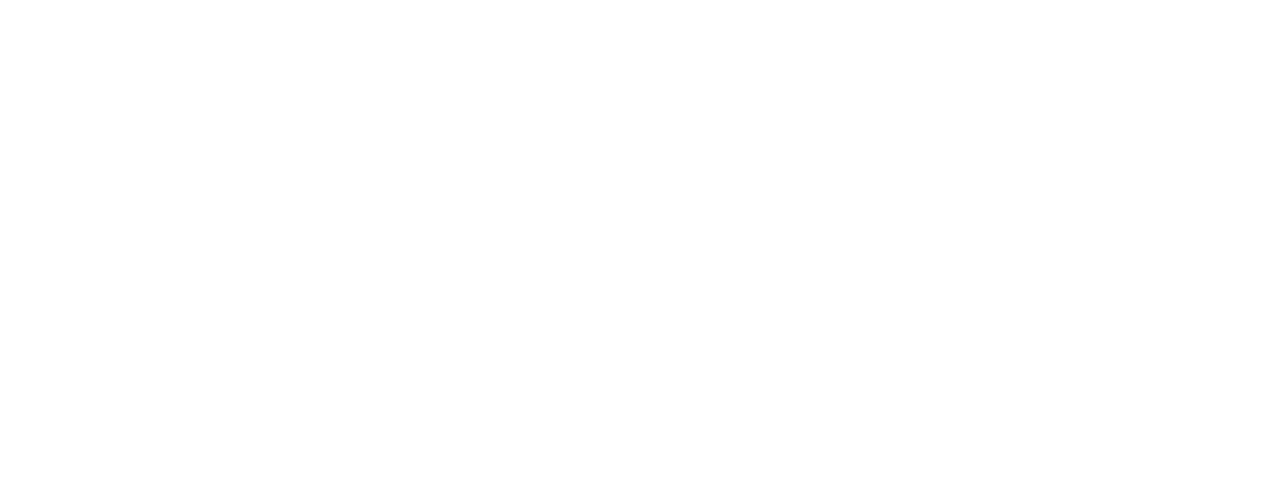
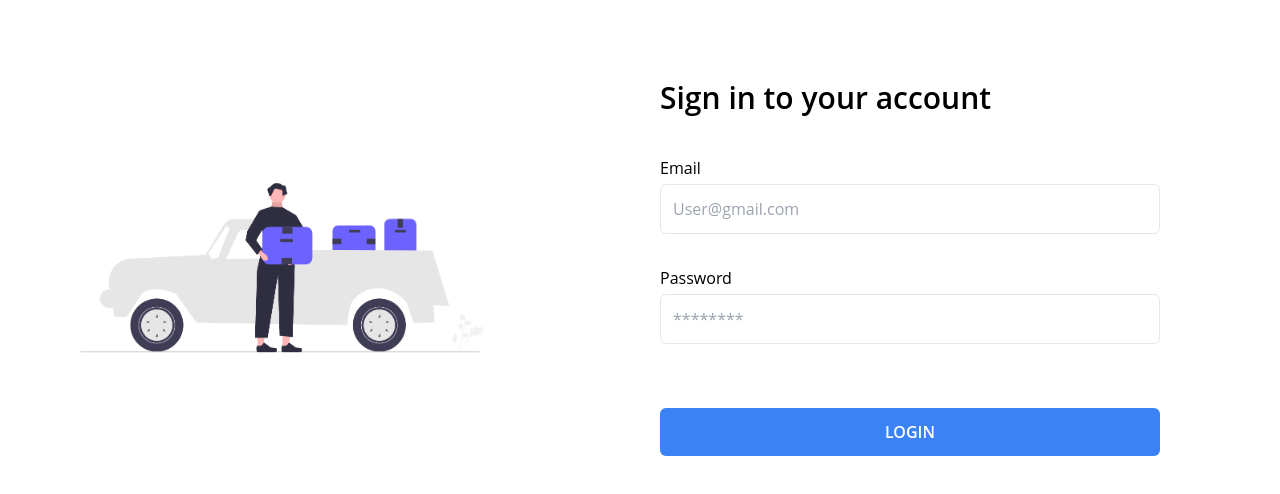
Before and after one commit to tanishk15sharma/tag-n-trac-assessment, a React (Create React App) app: page /login in a window 1280 px wide. Before the commit this address had no page. Shown: the top 494 px of the page. Built offline with nearby package versions, Linux system fonts and the light colour scheme.

Commit message:
feat: login component

```diff
--- /dev/null
+++ b/db.json
@@ -0,0 +1,31 @@
+{
+  "users": [
+    {
+      "name": "Harish Singh",
+      "email": "harish@gmail.com",
+      "id": 11,
+      "profile": "",
+      "shippments": [],
+      "password": "12345",
+      "role": "customer"
+    },
+    {
+      "name": "Palak Jain",
+      "email": "palak@gmail.com",
+      "id": 12,
+      "profile": "",
+      "shippments": [],
+      "password": "12345",
+      "role": "customer"
+    },
+    {
+      "name": "Palak Jain",
+      "email": "palak@gmail.com",
+      "id": 13,
+      "profile": "",
+      "shippments": [],
+      "password": "5555",
+      "role": "customer"
+    }
+  ]
+}
--- a/package.json
+++ b/package.json
@@ -10,6 +10,7 @@
     "@types/node": "^16.18.23",
     "@types/react": "^18.0.31",
     "@types/react-dom": "^18.0.11",
+    "axios": "^1.3.4",
     "react": "^18.2.0",
     "react-dom": "^18.2.0",
     "react-router-dom": "^6.10.0",
--- a/src/App.tsx
+++ b/src/App.tsx
@@ -1,13 +1,15 @@
 import React from "react";
 import { CustomerDashboard } from "./pages/CustomerDashboard";
 import { BrowserRouter as Router, Routes, Route } from "react-router-dom";
+import { Login } from "./pages/Login";
 
 function App() {
   return (
     <>
       <Router>
         <Routes>
-          <Route path="dashboard" element={<CustomerDashboard />} />
+          <Route path="/dashboard" element={<CustomerDashboard />} />
+          <Route path="/login" element={<Login />} />
         </Routes>
       </Router>
     </>
--- a/src/components/SendItemModal.tsx
+++ b/src/components/SendItemModal.tsx
@@ -10,7 +10,7 @@ export interface SendItemsDetails {
   status: string;
 }
 
-const SendItemModal = ({ setModal }: any) => {
+const SendItemModal = ({ setModal }: { setModal: () => void }) => {
   const [generatedCaptcha, setGeneratedCaptcha] = useState("");
   const [sendItemDetails, setSendItemDetails] = useState<SendItemsDetails>({
     pickup: "",
@@ -54,7 +54,7 @@ const SendItemModal = ({ setModal }: any) => {
 
   return (
     <main
-      onClick={() => setModal((preVal: any) => !preVal)}
+      onClick={() => setModal()}
       className="fixed inset-0 h-screen w-screen flex justify-center items-start z-30 bg-zinc-500"
     >
       <div
--- a/src/contexts/customerContext.tsx
+++ b/src/contexts/customerContext.tsx
@@ -9,24 +9,25 @@ interface UserDetails {
   email: string;
 }
 
-const userContext = createContext<any>(null);
+const userContext = createContext<{
+  userDetails: UserDetails | null;
+  setUserDetails: React.Dispatch<React.SetStateAction<UserDetails | null>>;
+} | null>(null);
 
 const UserContextProvider = ({ children }: { children: ReactNode }) => {
   const [userDetails, setUserDetails] = useState<UserDetails | null>(null);
 
+  console.log(userDetails);
   return (
     <userContext.Provider value={{ userDetails, setUserDetails }}>
       {children}
     </userContext.Provider>
   );
 };
-
 const useUser = () => {
   const context = useContext(userContext);
   if (context === null) {
-    throw new Error(
-      "useProducts must be used within a ProductsContextProvider"
-    );
+    throw new Error("useUser must be used within a UserContextProvider");
   }
   return context;
 };
--- a/src/mockData/customers.tsx
+++ b/src/mockData/customers.tsx
@@ -5,7 +5,7 @@ const customers = [
     _id: 11,
     profile: "",
     shippments: [],
-    password: "",
+    password: "12345",
   },
   {
     name: "Palak Jain",
@@ -13,7 +13,15 @@ const customers = [
     _id: 12,
     profile: "",
     shippments: [],
-    password: "",
+    password: "12345",
+  },
+  {
+    name: "Palak Jain",
+    email: "palak@gmail.com",
+    _id: 13,
+    profile: "",
+    shippments: [],
+    password: "5555",
   },
 ];
 
--- a/src/pages/CustomerDashboard.tsx
+++ b/src/pages/CustomerDashboard.tsx
@@ -14,7 +14,9 @@ const CustomerDashboard = () => {
         PICK AND DROP
       </button>
       {toggleSendItemModal && (
-        <SendItemModal setModal={setToggleSendItemModal} />
+        <SendItemModal
+          setModal={() => setToggleSendItemModal((previousVal) => !previousVal)}
+        />
       )}
     </div>
   );
--- /dev/null
+++ b/src/pages/Login.tsx
@@ -0,0 +1,99 @@
+import React, { useState } from "react";
+import { useUser } from "../contexts/customerContext";
+import { customers } from "../mockData/customers";
+import { useNavigate } from "react-router-dom";
+import axios from "axios";
+
+interface LoginDetails {
+  email: string;
+  password: string;
+}
+
+const Login = () => {
+  const [loginDetails, setLoginDetails] = useState<LoginDetails>({
+    email: "",
+    password: "",
+  });
+  const { setUserDetails } = useUser();
+  const navigate = useNavigate();
+
+  const inputHandler = (e: React.ChangeEvent<HTMLInputElement>) => {
+    setLoginDetails((previousData) => ({
+      ...previousData,
+      [e.target.name]: e.target.value,
+    }));
+  };
+
+  const submitHandler = async (
+    loginDetails: LoginDetails,
+    e: React.FormEvent<HTMLFormElement>
+  ) => {
+    try {
+      e.preventDefault();
+
+      const { status, data } = await axios.get(
+        `http://localhost:3000/users?email=${loginDetails.email}&password=${loginDetails.password}`
+      );
+      if (status === 200) {
+        if (data.length === 0) {
+          setLoginDetails({
+            email: "",
+            password: "",
+          });
+          return alert("User not found");
+        }
+        setUserDetails(data[0]);
+        navigate("/dashboard");
+      }
+    } catch (err) {
+      console.log(err);
+    }
+  };
+
+  return (
+    <section className="flex items-center m-4 mx-8 pt-16 gap-10">
+      <div className="max-w-full grow basis-0">
+        <img src={"/images/deliverytruck.png"} alt="login-poster" />
+      </div>
+      <div className="max-w-full grow basis-0 mx-10 px-12">
+        <form onSubmit={(e) => submitHandler(loginDetails, e)}>
+          <h2 className="text-3xl font-semibold mb-10">
+            Sign in to your account
+          </h2>
+          <div className="flex flex-col">
+            <label htmlFor="username" className="font-medium">
+              Email
+            </label>
+            <input
+              type="text"
+              value={loginDetails.email}
+              onChange={(e) => inputHandler(e)}
+              name="email"
+              placeholder="User@gmail.com"
+              className=" p-3 border border-gray rounded-md focus:outline-blue-400 mt-1 mb-8"
+            />
+          </div>
+          <div className="flex flex-col">
+            <label htmlFor="username" className="font-medium">
+              Password
+            </label>
+            <input
+              type="text"
+              value={loginDetails.password}
+              onChange={(e) => inputHandler(e)}
+              name="password"
+              placeholder="********"
+              className=" p-3 border border-gray rounded-md focus:outline-blue-400 mt-1 mb-8"
+            />
+          </div>
+
+          <button className=" mt-8 block bg-blue-500 text-white font-semibold w-full py-3 rounded-md">
+            LOGIN
+          </button>
+        </form>
+      </div>
+    </section>
+  );
+};
+
+export { Login };
```
Also changed, not shown: public/images/deliverytruck.png (added), 1 other file (tests, documents, lock files or other folders).
